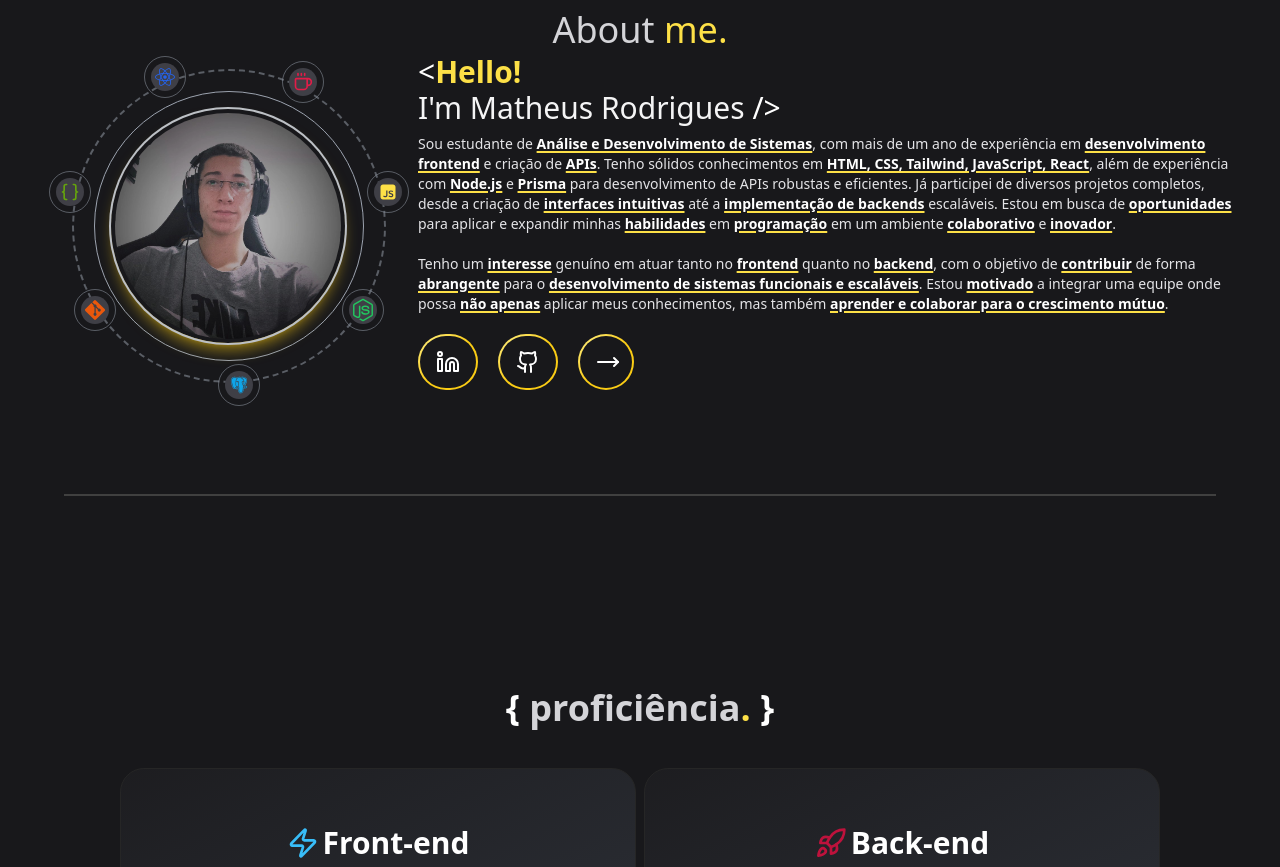
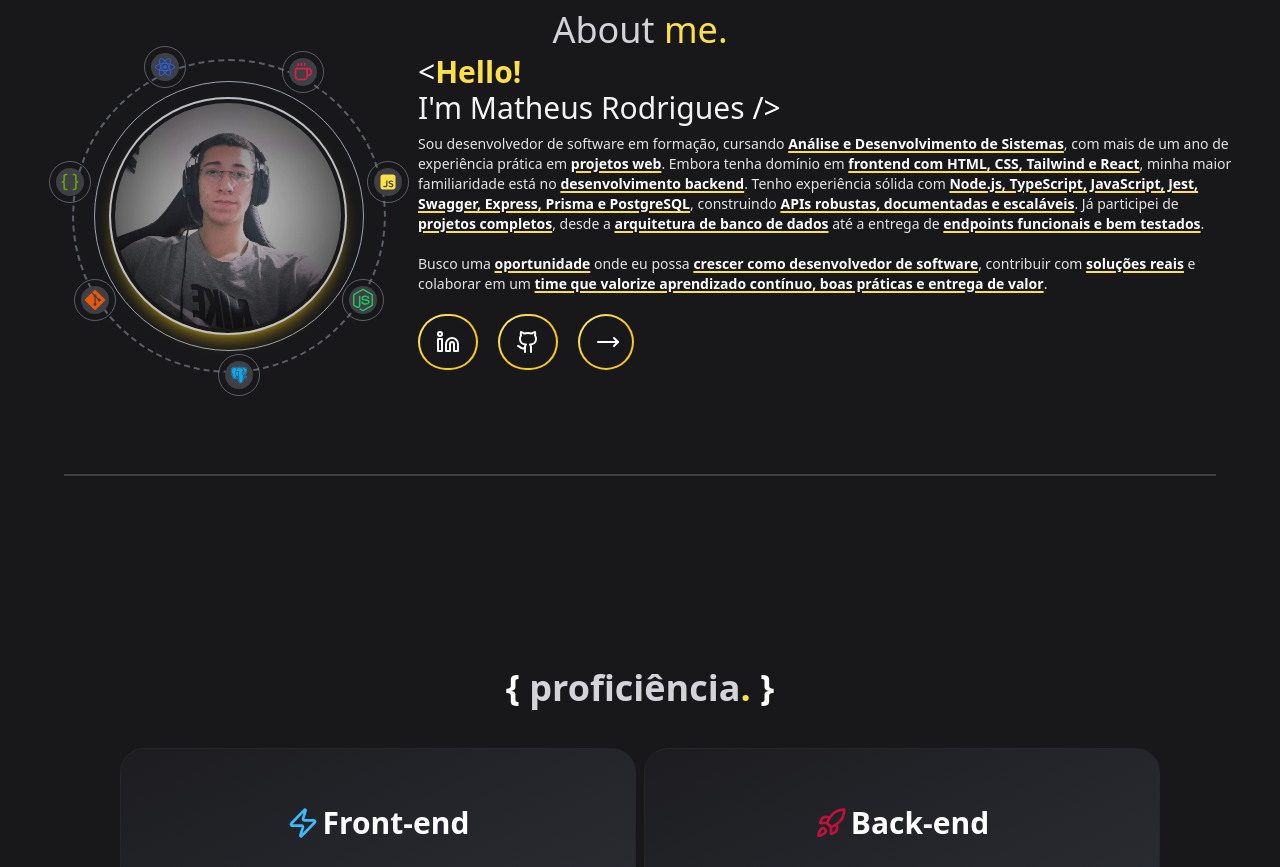
Before and after one commit to MatheusRodriguesdaSilveira/Portfolio-v2.0, a Next.js app: page / in a window 1280 px wide. Shown: the part 1100-1967 px from the top of the page. Built offline with nearby package versions, Linux system fonts and the light colour scheme.

Commit message:
feat: update the professional description in the "About" section

```diff
--- a/src/components/About/About.tsx
+++ b/src/components/About/About.tsx
@@ -36,97 +36,62 @@ export const AboutPage = forwardRef<HTMLDivElement, AboutProps>(
               </BlurFade>
               <BlurFade delay={0.25 * 4.5} inView>
                 <p className="text-zinc-200 max-sm:m-10 mb-5 text-base xl:text-sm 2xl:text-base">
-                  Sou estudante de{" "}
+                  Sou desenvolvedor de software em formação, cursando{" "}
                   <span className="font-semibold underline-offset-2 decoration-2 underline max-sm:decoration-1 text-white decoration-yellow-300">
                     Análise e Desenvolvimento de Sistemas
                   </span>
-                  , com mais de um ano de experiência em{" "}
+                  , com mais de um ano de experiência prática em{" "}
                   <span className="font-semibold underline-offset-2 decoration-2 underline max-sm:decoration-1 text-white decoration-yellow-300">
-                    desenvolvimento frontend
+                    projetos web
+                  </span>
+                  . Embora tenha domínio em{" "}
+                  <span className="font-semibold underline-offset-2 decoration-2 underline max-sm:decoration-1 text-white decoration-yellow-300">
+                    frontend com HTML, CSS, Tailwind e React
+                  </span>
+                  , minha maior familiaridade está no{" "}
+                  <span className="font-semibold underline-offset-2 decoration-2 underline max-sm:decoration-1 text-white decoration-yellow-300">
+                    desenvolvimento backend
+                  </span>
+                  . Tenho experiência sólida com{" "}
+                  <span className="font-semibold underline-offset-2 decoration-2 underline max-sm:decoration-1 text-white decoration-yellow-300">
+                    Node.js, TypeScript, JavaScript, Jest, Swagger, Express,
+                    Prisma e PostgreSQL
+                  </span>
+                  , construindo{" "}
+                  <span className="font-semibold underline-offset-2 decoration-2 underline max-sm:decoration-1 text-white decoration-yellow-300">
+                    APIs robustas, documentadas e escaláveis
+                  </span>
+                  . Já participei de{" "}
+                  <span className="font-semibold underline-offset-2 decoration-2 underline max-sm:decoration-1 text-white decoration-yellow-300">
+                    projetos completos
+                  </span>
+                  , desde a{" "}
+                  <span className="font-semibold underline-offset-2 decoration-2 underline max-sm:decoration-1 text-white decoration-yellow-300">
+                    arquitetura de banco de dados
                   </span>{" "}
-                  e criação de{" "}
+                  até a entrega de{" "}
                   <span className="font-semibold underline-offset-2 decoration-2 underline max-sm:decoration-1 text-white decoration-yellow-300">
-                    APIs
-                  </span>
-                  . Tenho sólidos conhecimentos em{" "}
-                  <span className="font-semibold underline-offset-2 decoration-2 underline max-sm:decoration-1 text-white decoration-yellow-300">
-                    HTML, CSS, Tailwind, JavaScript, React
-                  </span>
-                  , além de experiência com{" "}
-                  <span className="font-semibold underline-offset-2 decoration-2 underline max-sm:decoration-1 text-white decoration-yellow-300">
-                    Node.js
-                  </span>{" "}
-                  e{" "}
-                  <span className="font-semibold underline-offset-2 decoration-2 underline max-sm:decoration-1 text-white decoration-yellow-300">
-                    Prisma
-                  </span>{" "}
-                  para desenvolvimento de APIs robustas e eficientes. Já
-                  participei de diversos projetos completos, desde a criação de{" "}
-                  <span className="font-semibold underline-offset-2 decoration-2 underline max-sm:decoration-1 text-white decoration-yellow-300">
-                    interfaces intuitivas
-                  </span>{" "}
-                  até a {""}
-                  <span className="font-semibold underline-offset-2 decoration-2 underline max-sm:decoration-1 text-white decoration-yellow-300">
-                    implementação de backends
-                  </span>{" "}
-                  escaláveis. Estou em busca de{" "}
-                  <span className="font-semibold underline-offset-2 decoration-2 underline max-sm:decoration-1 text-white decoration-yellow-300">
-                    oportunidades
-                  </span>{" "}
-                  para aplicar e expandir minhas{" "}
-                  <span className="font-semibold underline-offset-2 decoration-2 underline max-sm:decoration-1 text-white decoration-yellow-300">
-                    habilidades
-                  </span>{" "}
-                  em{" "}
-                  <span className="font-semibold underline-offset-2 decoration-2 underline max-sm:decoration-1 text-white decoration-yellow-300">
-                    programação
-                  </span>{" "}
-                  em um ambiente{" "}
-                  <span className="font-semibold underline-offset-2 decoration-2 underline max-sm:decoration-1 text-white decoration-yellow-300">
-                    colaborativo
-                  </span>{" "}
-                  e{" "}
-                  <span className="font-semibold underline-offset-2 decoration-2 underline max-sm:decoration-1 text-white decoration-yellow-300">
-                    inovador
+                    endpoints funcionais e bem testados
                   </span>
                   .
                 </p>
                 <p className="text-zinc-200 max-sm:m-10 mb-5 text-base xl:text-sm 2xl:text-base">
-                  Tenho um{" "}
+                  Busco uma{" "}
                   <span className="font-semibold underline-offset-2 decoration-2 underline max-sm:decoration-1 text-white decoration-yellow-300">
-                    interesse
+                    oportunidade
                   </span>{" "}
-                  genuíno em atuar tanto no{" "}
+                  onde eu possa{" "}
                   <span className="font-semibold underline-offset-2 decoration-2 underline max-sm:decoration-1 text-white decoration-yellow-300">
-                    frontend
+                    crescer como desenvolvedor de software
+                  </span>
+                  , contribuir com{" "}
+                  <span className="font-semibold underline-offset-2 decoration-2 underline max-sm:decoration-1 text-white decoration-yellow-300">
+                    soluções reais
                   </span>{" "}
-                  quanto no{" "}
+                  e colaborar em um{" "}
                   <span className="font-semibold underline-offset-2 decoration-2 underline max-sm:decoration-1 text-white decoration-yellow-300">
-                    backend
-                  </span>
-                  , com o objetivo de{" "}
-                  <span className="font-semibold underline-offset-2 decoration-2 underline max-sm:decoration-1 text-white decoration-yellow-300">
-                    contribuir
-                  </span>{" "}
-                  de forma{" "}
-                  <span className="font-semibold underline-offset-2 decoration-2 underline max-sm:decoration-1 text-white decoration-yellow-300">
-                    abrangente
-                  </span>{" "}
-                  para o{" "}
-                  <span className="font-semibold underline-offset-2 decoration-2 underline max-sm:decoration-1 text-white decoration-yellow-300">
-                    desenvolvimento de sistemas funcionais e escaláveis
-                  </span>
-                  . Estou{" "}
-                  <span className="font-semibold underline-offset-2 decoration-2 underline max-sm:decoration-1 text-white decoration-yellow-300">
-                    motivado
-                  </span>{" "}
-                  a integrar uma equipe onde possa{" "}
-                  <span className="font-semibold underline-offset-2 decoration-2 underline max-sm:decoration-1 text-white decoration-yellow-300">
-                    não apenas
-                  </span>{" "}
-                  aplicar meus conhecimentos, mas também{" "}
-                  <span className="font-semibold underline-offset-2 decoration-2 underline max-sm:decoration-1 text-white decoration-yellow-300">
-                    aprender e colaborar para o crescimento mútuo
+                    time que valorize aprendizado contínuo, boas práticas e
+                    entrega de valor
                   </span>
                   .
                 </p>
```
